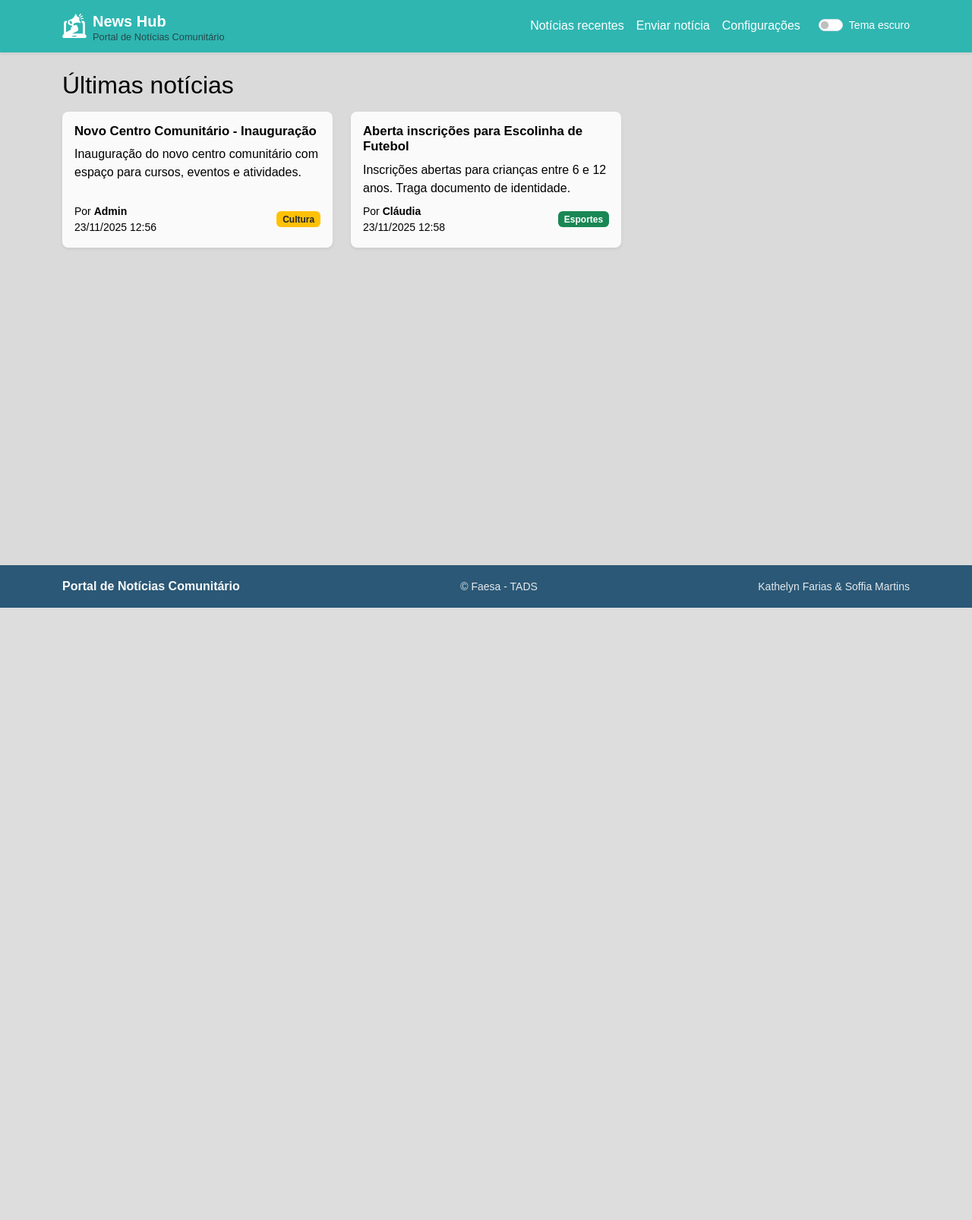
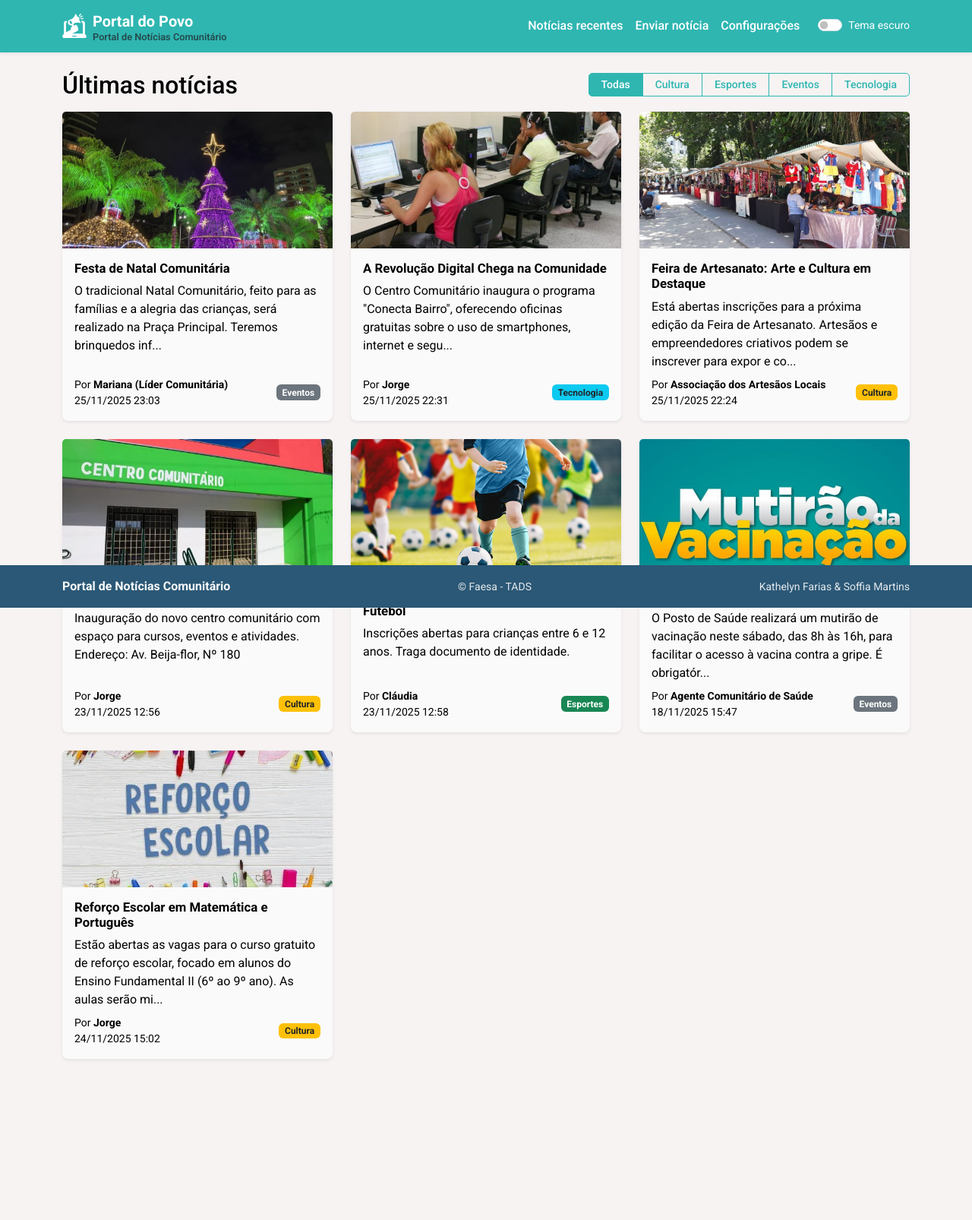
Before and after one commit to Kathelyn-Farias/Portal_Noticias_Comunitario, a Flask app: page / in a window 1280 px wide. Shown: the whole page at 76% size. Before the commit the page ends 800 px from the top, so only its background shows below. Run offline with Flask 3, Linux system fonts and the light colour scheme.

Commit message:
alterações finais

```diff
--- a/app.py
+++ b/app.py
@@ -1,34 +1,112 @@
+import os
 from flask import Flask, render_template, request, redirect, url_for, flash, make_response
 from datetime import datetime
 from markupsafe import escape
+from werkzeug.utils import secure_filename
+import json
 
 app = Flask(__name__)
 app.secret_key = "segredo123"  # Necessário para flash messages
 
+#configuração de upload de imagens
+UPLOAD_FOLDER = os.path.join(app.root_path, "static", "uploads")
+os.makedirs(UPLOAD_FOLDER, exist_ok=True)
+
+ALLOWED_EXTENSIONS = {"png", "jpg", "jpeg", "gif", "webp"}
+app.config["UPLOAD_FOLDER"] = UPLOAD_FOLDER
+
+def allowed_file(filename: str) -> bool:
+    return "." in filename and filename.rsplit(".", 1)[1].lower() in ALLOWED_EXTENSIONS
 # Lista de notícias (simulação de banco de dados)
-noticias = [
+DEFAULT_NOTICIAS = [
     {
         "titulo": "Novo Centro Comunitário - Inauguração",
         "conteudo": "Inauguração do novo centro comunitário com espaço para cursos, eventos e atividades.",
-        "autor": "Admin",
+        "autor": "Jorge",
         "categoria": "Cultura",
-        "data": "23/11/2025 12:56"
+        "data": "23/11/2025 12:56",
+        "banner": "centro_comunitario.webp"
     },
     {
         "titulo": "Aberta inscrições para Escolinha de Futebol",
         "conteudo": "Inscrições abertas para crianças entre 6 e 12 anos. Traga documento de identidade.",
         "autor": "Cláudia",
         "categoria": "Esportes",
-        "data": "23/11/2025 12:58"
+        "data": "23/11/2025 12:58",
+        "banner": "escolinha_de_futebol.jpg"
+    },
+    {
+        "titulo": "Mutirão de Vacinação contra a Gripe",
+        "conteudo": "O Posto de Saúde realizará um mutirão de vacinação neste sábado, das 8h às 16h, para facilitar o acesso à vacina contra a gripe.É obrigatória a apresentação do cartão de vacinação e documento de identidade.",
+        "autor": "Agente Comunitário de Saúde",
+        "categoria": "Eventos",
+        "data": "18/11/2025 15:47",
+        "banner": "multirao_vacina.jpg"
+    },
+    {
+        "titulo": "Reforço Escolar em Matemática e Português",
+        "conteudo": "Estão abertas as vagas para o curso gratuito de reforço escolar, focado em alunos do Ensino Fundamental II (6º ao 9º ano). As aulas serão ministradas por professores voluntários, visando auxiliar no preparo para as provas finais. Local: Sala de Leitura do Centro Comunitário (Av. Beija-flor, Nº180)",
+        "autor": "Jorge",
+        "categoria": "Cultura",
+        "data": "24/11/2025 15:02",
+        "banner": "reforco_escolar.jpg"
     }
+
 ]
+
+# PERSISTÊNCIA EM JSON
+DATA_DIR = os.path.join(app.root_path, "data")
+os.makedirs(DATA_DIR, exist_ok=True)
+DATA_FILE = os.path.join(DATA_DIR, "noticias.json")
+
+
+def load_noticias():
+    """Carrega notícias do arquivo JSON; se não existir, cria com DEFAULT_NOTICIAS."""
+    if os.path.exists(DATA_FILE):
+        try:
+            with open(DATA_FILE, "r", encoding="utf-8") as f:
+                return json.load(f)
+        except json.JSONDecodeError:
+            # Se o JSON estiver corrompido, cai para o padrão
+            pass
+
+    # Se não existe ou está inválido, cria com DEFAULT_NOTICIAS
+    with open(DATA_FILE, "w", encoding="utf-8") as f:
+        json.dump(DEFAULT_NOTICIAS, f, ensure_ascii=False, indent=4)
+    return [dict(n) for n in DEFAULT_NOTICIAS]
+
+
+def save_noticias(lista_noticias):
+    """Salva a lista de notícias no arquivo JSON."""
+    with open(DATA_FILE, "w", encoding="utf-8") as f:
+        json.dump(lista_noticias, f, ensure_ascii=False, indent=4)
+
+
+# Carrega as notícias na inicialização do app
+noticias = load_noticias()
 
 # ROTAS
 @app.route("/")
 def index():
     # Lê o cookie de tema; padrão 'claro'
     tema = request.cookies.get("tema", "claro")
-    return render_template("index.html", noticias=noticias, tema=tema)
+
+        # categoria passada na URL: /?categoria=Esportes
+    categoria_filtro = request.args.get("categoria")
+
+    # lista de categorias existentes (pra montar os botões)
+    categorias = sorted({n["categoria"] for n in noticias})
+
+    if categoria_filtro:
+        noticias_filtradas = [
+            n for n in noticias if n["categoria"] == categoria_filtro
+        ]
+    else:
+        noticias_filtradas = noticias
+
+
+    return render_template("index.html", noticias=noticias_filtradas, tema=tema, categorias=categorias,
+        categoria_atual=categoria_filtro)
 
 @app.route("/adicionar_noticia", methods=["GET", "POST"])
 def adicionar_noticia():
@@ -39,6 +117,10 @@ def adicionar_noticia():
         conteudo = escape(request.form.get("conteudo", "").strip())
         autor = escape(request.form.get("autor", "").strip())
         categoria = escape(request.form.get("categoria", "").strip())
+
+        # arquivo de imagem
+        banner_file = request.files.get("banner")
+        erros = []
 
         # Validação
         erros = []
@@ -53,18 +135,37 @@ def adicionar_noticia():
         if not categoria:
             erros.append("Categoria é obrigatória.")
 
+
+        # Validação do banner (se o usuário enviou)
+        if banner_file and banner_file.filename:
+            if not allowed_file(banner_file.filename):
+                erros.append("Imagem inválida. Use JPG, PNG, GIF ou WEBP (até 2MB).")
+
         if erros:
             for e in erros:
                 flash(e, "danger")
         else:
+            # salva a imagem só se não houver erros
+            banner_filename = None
+            if banner_file and banner_file.filename:
+                original = secure_filename(banner_file.filename)
+                unique_name = f"{datetime.now().strftime('%Y%m%d%H%M%S')}_{original}"
+                save_path = os.path.join(app.config["UPLOAD_FOLDER"], unique_name)
+                banner_file.save(save_path)
+                banner_filename = unique_name
+
             data_str = datetime.now().strftime("%d/%m/%Y %H:%M")
             noticias.insert(0, {  # insere no topo
                 "titulo": titulo,
                 "conteudo": conteudo,
                 "autor": autor,
                 "categoria": categoria,
-                "data": data_str
+                "data": data_str,
+                "banner": banner_filename  # <<< NÃO ESQUECER!
             })
+
+            save_noticias(noticias)
+
             flash("Notícia adicionada com sucesso!", "success")
             return redirect(url_for("index"))
 
--- a/static/style.css
+++ b/static/style.css
@@ -1,5 +1,6 @@
+@import url('https://fonts.googleapis.com/css2?family=Roboto:ital,wght@0,100..900;1,100..900&display=swap');
 :root {
-    --bg-body-light: #dadada;
+    --bg-body-light: #f7f3f3;
     --bg-body-dark: #121212;
     --text-white: #fff;
     --text-black: #000;
@@ -24,7 +25,7 @@
 body {
     background-color: var(--bg-body-light);
     color: var(--text-black);
-    font-family: Arial, sans-serif;
+    font-family: "Roboto", Arial, sans-serif;
     margin: 0;
     padding-bottom: 140px;
 }
@@ -41,6 +42,8 @@ body {
 
 .navbar .nav-link {
     color: var(--text-white) !important;
+    font-weight: 500;                 /* um pouco mais “cheio” ajuda muito */
+
 }
 
 .navbar-brand small {
@@ -55,6 +58,9 @@ body {
     color: var(--card-text);
     border: none;
     border-radius: .5rem;
+}
+.card-clickable {
+    cursor: pointer;
 }
 
 /* FORMULÁRIOS */
@@ -194,3 +231,35 @@ body.tema-escuro footer small {
         display: none !important;
     }
 }
+
+/* ================
+    BANNER
+===================*/
+.noticia-banner {
+    width: 100%;
+    height: 180px;      /* ajusta pro tamanho que você quiser */
+    object-fit: cover;  /* faz o crop bonito igual ao exemplo */
+}
+
+/* ================
+    FILTRO DE CATEGORIA
+===================*/
+.btn-group .btn-sm {
+    border-radius: 5px; /* pill */
+    padding-inline: 16px;
+}
+.btn-filter {
+    border-radius: 999px;
+    border: 1px solid #2fb6b1;        /* cor da borda */
+    background-color: transparent;    /* fundo normal */
+    color: #2fb6b1;                   /* texto normal */
+    font-weight: 500;
+    padding-inline: 14px;
+    padding-block: 4px;
+}
+
+.btn-filter.active {
+    background-color: #2fb6b1;   /* fundo quando selecionado */
+    color: #fff;
+    border-color: #2fb6b1;
+}
--- a/templates/base.html
+++ b/templates/base.html
@@ -22,8 +22,8 @@
             <a class="navbar-brand d-flex align-items-center" href="{{ url_for('index') }}">
                 <img src="{{ url_for('static', filename='images/megaphone.svg') }}" alt="Icone" width="32" class="me-2">
                 <div>
-                    <div class="fw-bold">News Hub</div>
-                    <small class="text-muted">Portal de Notícias Comunitário</small>
+                    <div class="fw-bold">Portal do Povo</div>
+                    <small class="text-muted fw-semibold">Portal de Notícias Comunitário</small>
                 </div>
             </a>
 
--- a/templates/index.html
+++ b/templates/index.html
@@ -3,20 +3,45 @@
 
 {% block content %}
 <div class="mb-4">
-    <h2 class="mb-3">Últimas notícias</h2>
+    <div class="d-flex flex-column flex-md-row justify-content-between align-items-md-center mb-3">
+        <h2 class="mb-2 mb-md-0">Últimas notícias</h2>
+
+        <div class="btn-group" role="group" aria-label="Filtrar por categoria">
+            <!-- Botão "Todas" -->
+            <a href="{{ url_for('index') }}"
+                class="btn btn-sm btn-filter {% if not categoria_atual %}active{% endif %}">
+                Todas
+            </a>
+
+            <!-- Um botão para cada categoria existente -->
+            {% for cat in categorias %}
+            <a href="{{ url_for('index', categoria=cat) }}"
+                class="btn btn-sm btn-filter {% if categoria_atual == cat %}active{% endif %}">
+                {{ cat }}
+            </a>
+            {% endfor %}
+        </div>
+    </div>
 
     <div class="row">
         {% for noticia in noticias %}
         <div class="col-12 col-md-6 col-lg-4 mb-4">
-            <div class="card h-100 shadow-sm">
-                <!-- imagem placeholder opcional -->
+            <!-- card clicável -->
+            <div class="card h-100 shadow-sm card-clickable" data-bs-toggle="modal"
+                data-bs-target="#modalNoticia{{ loop.index }}">
+
+                {% if noticia.banner %}
+                <img src="{{ url_for('static', filename='uploads/' ~ noticia.banner) }}"
+                    class="card-img-top noticia-banner" alt="Banner da notícia {{ noticia.titulo }}">
+                {% endif %}
+
                 <div class="card-body d-flex flex-column">
                     <h5 class="card-title">{{ noticia.titulo }}</h5>
                     <p class="card-text mb-2">
                         {% if noticia.conteudo|length > 140 %}
-                        {{ noticia.conteudo[:140] }}...
+                        {{ noticia.conteudo[:140].replace('\n', '<br>') | safe }}...
                         {% else %}
-                        {{ noticia.conteudo }}
+                        {{ noticia.conteudo.replace('\n', '<br>') | safe }}
                         {% endif %}
                     </p>
 
@@ -35,6 +60,31 @@
                     </div>
                 </div>
             </div>
+
+            {# MODAL PARA ESSA NOTÍCIA #}
+            <div class="modal fade" id="modalNoticia{{ loop.index }}" tabindex="-1" aria-hidden="true">
+                <div class="modal-dialog modal-lg modal-dialog-centered">
+                    <div class="modal-content">
+                        <div class="modal-header">
+                            <h5 class="modal-title">{{ noticia.titulo }}</h5>
+                            <button type="button" class="btn-close" data-bs-dismiss="modal"
+                                aria-label="Fechar"></button>
+                        </div>
+                        <div class="modal-body">
+                            {% if noticia.banner %}
+                            <img src="{{ url_for('static', filename='uploads/' ~ noticia.banner) }}"
+                                class="img-fluid mb-3 rounded" alt="Banner da notícia {{ noticia.titulo }}">
+                            {% endif %}
+                            <p class="mb-3">{{ noticia.conteudo }}</p>
+                            <small class="text-muted">
+                                Por <strong>{{ noticia.autor }}</strong> • {{ noticia.data }}
+                                • {{ noticia.categoria }}
+                            </small>
+                        </div>
+                    </div>
+                </div>
+            </div>
+
         </div>
         {% endfor %}
     </div>
```
Also changed, not shown: other parts of static/style.css (+32 -1 lines), data/noticias.json (added, +58 -0 lines), templates/adicionar_noticia.html (+15 -1 lines), templates/configuracoes.html (+5 -6 lines), README.txt, static/uploads/20251125213439_feira_artesanato.jpg (added), static/uploads/20251125222005_feira_artesanato.jpg (added), static/uploads/20251125222446_feira_artesanato.jpg (added), static/uploads/20251125223143_inclusao_digital.jpg (added), static/uploads/20251125230311_natal.jpg (added), static/uploads/centro_comunitario.webp (added), static/uploads/escolinha_de_futebol.jpg (added), static/uploads/multirao_vacina.jpg (added), static/uploads/natal.jpg (added), 1 more files. Lines whose indentation alone changed are shown as unchanged.
